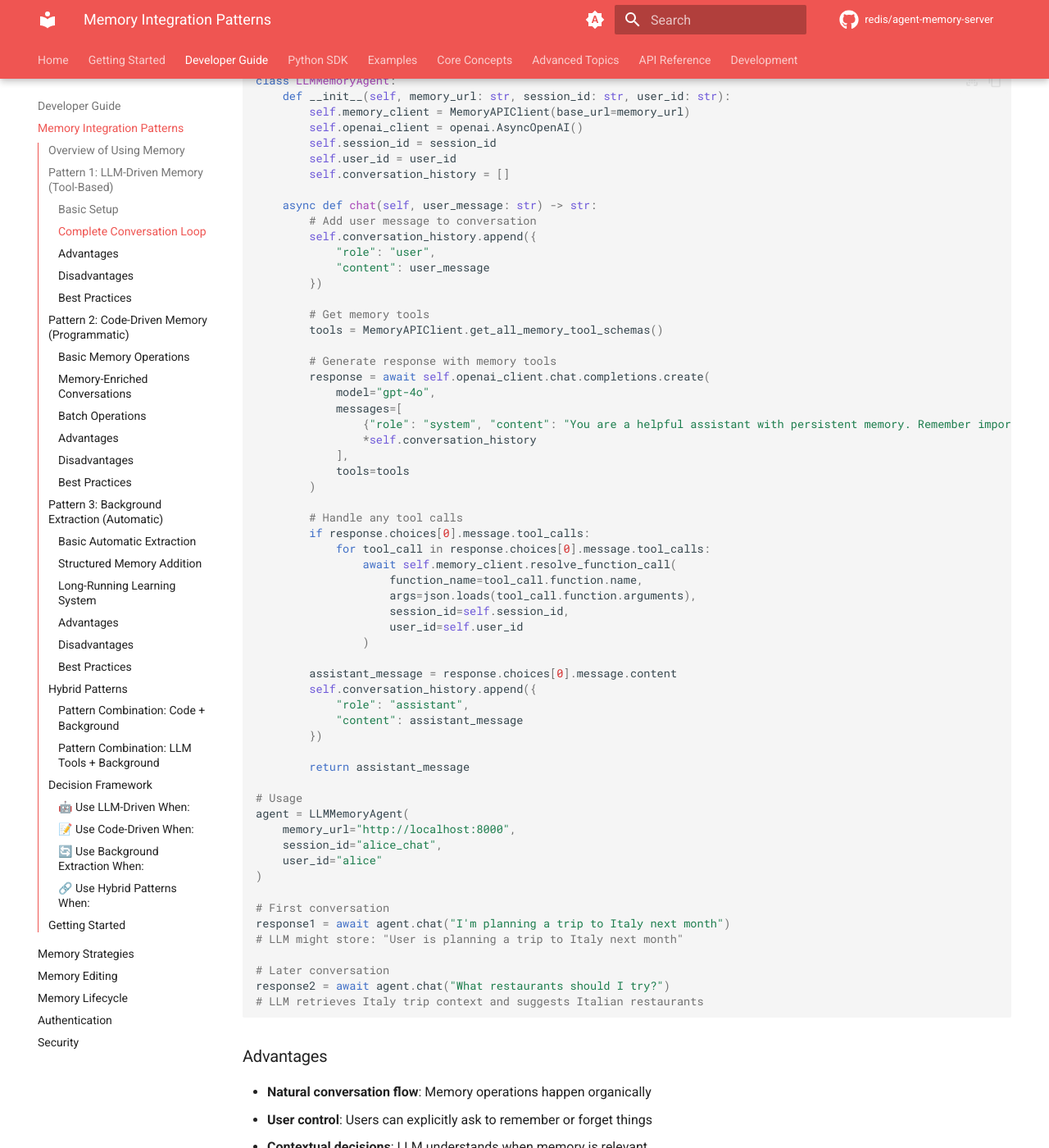
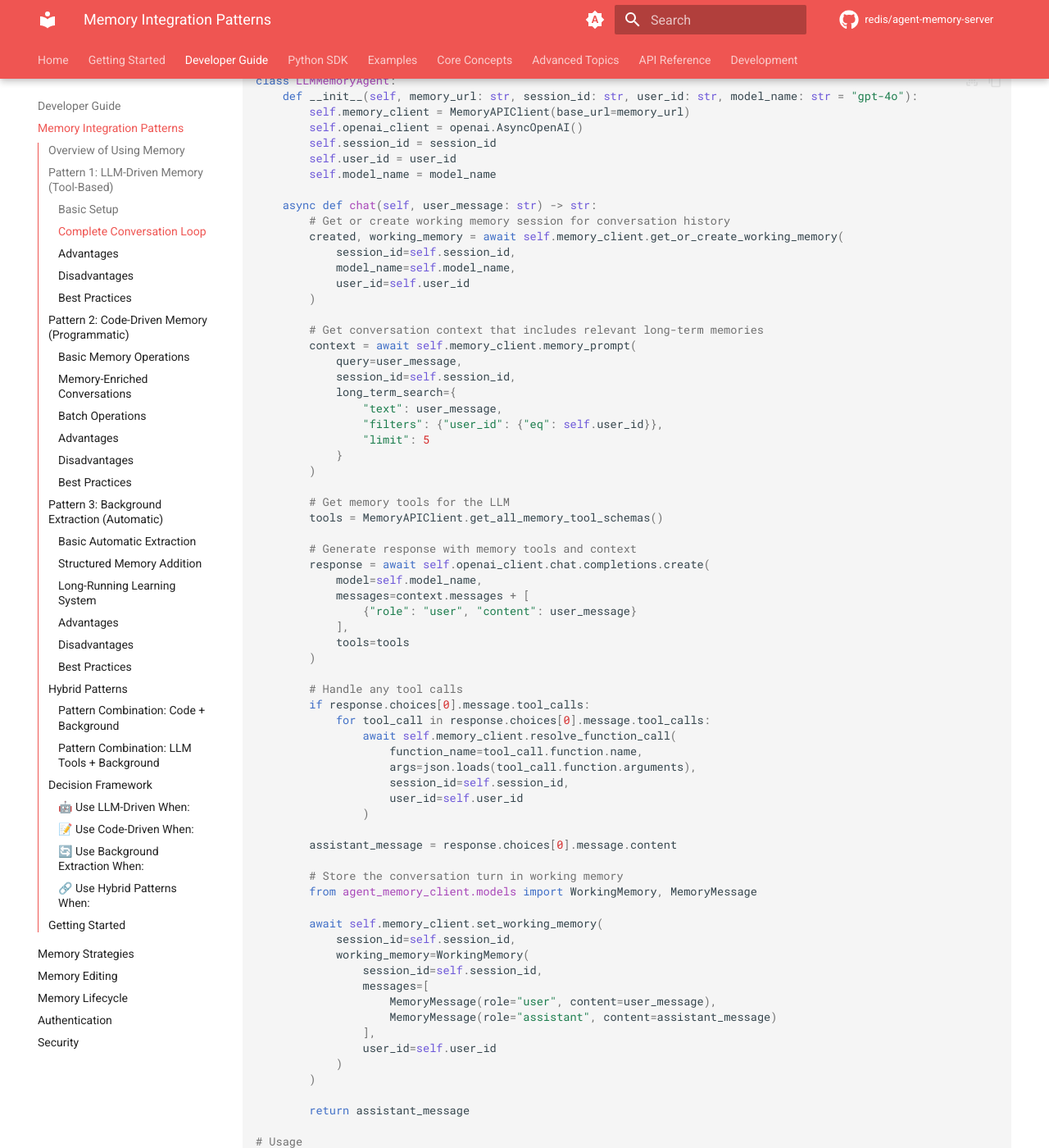
Before and after one commit to redis/agent-memory-server, an MkDocs documentation site: the page built from docs/memory-integration-patterns.md, in a window 1280 px wide and 1400 px high, scrolled down 1596 px. Shown: the whole window at 82% size. Built offline with MkDocs 1.6.1 and Material for MkDocs 9.7.7, drawn with Linux system fonts in a browser that asks for light colours; comment, search, counter and statistics services are not loaded; the version menu is left out.

````diff
--- a/docs/memory-integration-patterns.md
+++ b/docs/memory-integration-patterns.md
@@ -59,29 +59,40 @@ if response.choices[0].message.tool_calls:
 
 ```python
 class LLMMemoryAgent:
-    def __init__(self, memory_url: str, session_id: str, user_id: str):
+    def __init__(self, memory_url: str, session_id: str, user_id: str, model_name: str = "gpt-4o"):
         self.memory_client = MemoryAPIClient(base_url=memory_url)
         self.openai_client = openai.AsyncOpenAI()
         self.session_id = session_id
         self.user_id = user_id
-        self.conversation_history = []
+        self.model_name = model_name
 
     async def chat(self, user_message: str) -> str:
-        # Add user message to conversation
-        self.conversation_history.append({
-            "role": "user",
-            "content": user_message
-        })
+        # Get or create working memory session for conversation history
+        created, working_memory = await self.memory_client.get_or_create_working_memory(
+            session_id=self.session_id,
+            model_name=self.model_name,
+            user_id=self.user_id
+        )
 
-        # Get memory tools
+        # Get conversation context that includes relevant long-term memories
+        context = await self.memory_client.memory_prompt(
+            query=user_message,
+            session_id=self.session_id,
+            long_term_search={
+                "text": user_message,
+                "filters": {"user_id": {"eq": self.user_id}},
+                "limit": 5
+            }
+        )
+
+        # Get memory tools for the LLM
         tools = MemoryAPIClient.get_all_memory_tool_schemas()
 
-        # Generate response with memory tools
+        # Generate response with memory tools and context
         response = await self.openai_client.chat.completions.create(
-            model="gpt-4o",
-            messages=[
-                {"role": "system", "content": "You are a helpful assistant with persistent memory. Remember important user information and retrieve relevant context when needed."},
-                *self.conversation_history
+            model=self.model_name,
+            messages=context.messages + [
+                {"role": "user", "content": user_message}
             ],
             tools=tools
         )
@@ -97,10 +108,21 @@ class LLMMemoryAgent:
                 )
 
         assistant_message = response.choices[0].message.content
-        self.conversation_history.append({
-            "role": "assistant",
-            "content": assistant_message
-        })
+
+        # Store the conversation turn in working memory
+        from agent_memory_client.models import WorkingMemory, MemoryMessage
+
+        await self.memory_client.set_working_memory(
+            session_id=self.session_id,
+            working_memory=WorkingMemory(
+                session_id=self.session_id,
+                messages=[
+                    MemoryMessage(role="user", content=user_message),
+                    MemoryMessage(role="assistant", content=assistant_message)
+                ],
+                user_id=self.user_id
+            )
+        )
 
         return assistant_message
 
@@ -108,7 +130,8 @@ class LLMMemoryAgent:
 agent = LLMMemoryAgent(
     memory_url="http://localhost:8000",
     session_id="alice_chat",
-    user_id="alice"
+    user_id="alice",
+    model_name="gpt-4o"
 )
 
 # First conversation
````
Also changed, not shown: docs/python-sdk.md (+3 -3 lines), 10 other files.
